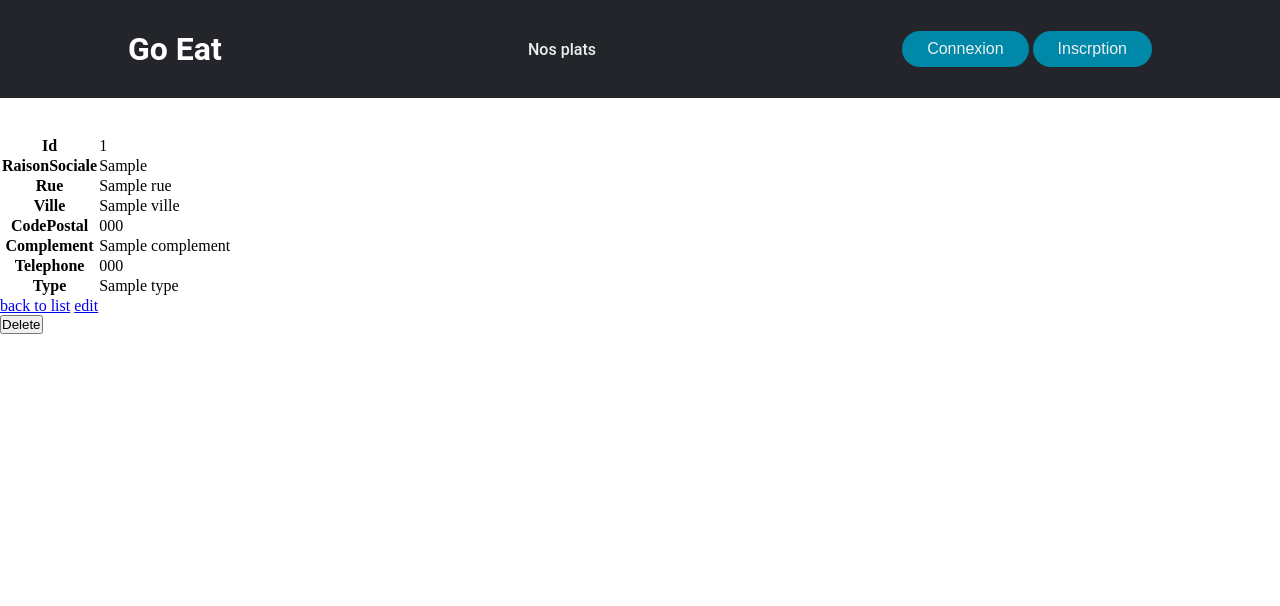
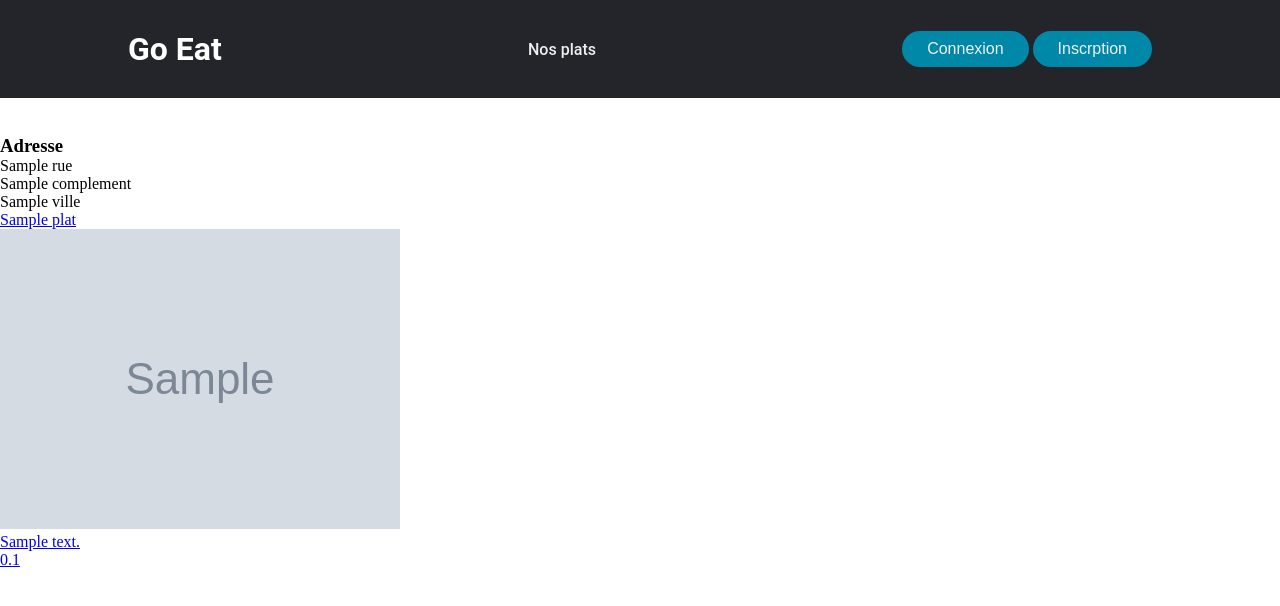
Before and after one commit to Coeurtisol/goeat, a Symfony app: template templates/restaurant/show.html.twig in a window 1280 px wide. Shown: the top 606 px of the page. Run offline with Twig, Linux system fonts and the light colour scheme; the template is opened without the code that fills it: most values are stand-ins (such as "Sample title", 1, 10 or a date in 2020); grey boxes marked "Sample" are stand-in pictures; some libraries are stand-ins or nearby versions.

Commit message:
wip: wip

```diff
--- a/templates/restaurant/show.html.twig
+++ b/templates/restaurant/show.html.twig
@@ -1,50 +1,26 @@
 {% extends 'base.html.twig' %}
 
-{% block title %}Restaurant{% endblock %}
+{% block title %}Restaurant
+{% endblock %}
 
 {% block body %}
-    <h1>Restaurant</h1>
+	<h1>{{restaurant.raisonSociale}}</h1>
 
-    <table class="table">
-        <tbody>
-            <tr>
-                <th>Id</th>
-                <td>{{ restaurant.id }}</td>
-            </tr>
-            <tr>
-                <th>RaisonSociale</th>
-                <td>{{ restaurant.raisonSociale }}</td>
-            </tr>
-            <tr>
-                <th>Rue</th>
-                <td>{{ restaurant.rue }}</td>
-            </tr>
-            <tr>
-                <th>Ville</th>
-                <td>{{ restaurant.ville }}</td>
-            </tr>
-            <tr>
-                <th>CodePostal</th>
-                <td>{{ restaurant.codePostal }}</td>
-            </tr>
-            <tr>
-                <th>Complement</th>
-                <td>{{ restaurant.complement }}</td>
-            </tr>
-            <tr>
-                <th>Telephone</th>
-                <td>{{ restaurant.telephone }}</td>
-            </tr>
-            <tr>
-                <th>Type</th>
-                <td>{{ restaurant.type }}</td>
-            </tr>
-        </tbody>
-    </table>
+	<h3>Adresse</h3>
+	<p>{{restaurant.rue}}</p>
+	{% if restaurant.complement %}
+		<p>{{restaurant.complement}}</p>
+	{% endif %}
+	<p>{{restaurant.ville}}</p>
 
-    <a href="{{ path('restaurant_index') }}">back to list</a>
-
-    <a href="{{ path('restaurant_edit', {'id': restaurant.id}) }}">edit</a>
-
-    {{ include('restaurant/_delete_form.html.twig') }}
+	{% for plat in restaurant.plats %}
+		<div>
+			<a href="{{path('plat_show',{'id': plat.id})}}">
+				<p>{{plat.nom}}</p>
+				<img src="{{ asset("images/plat/"~ plat.photo)}}">
+				<p>{{plat.description}}</p>
+				<p>{{plat.prix / 100}}</p>
+			</a>
+		</div>
+	{% endfor %}
 {% endblock %}
```
